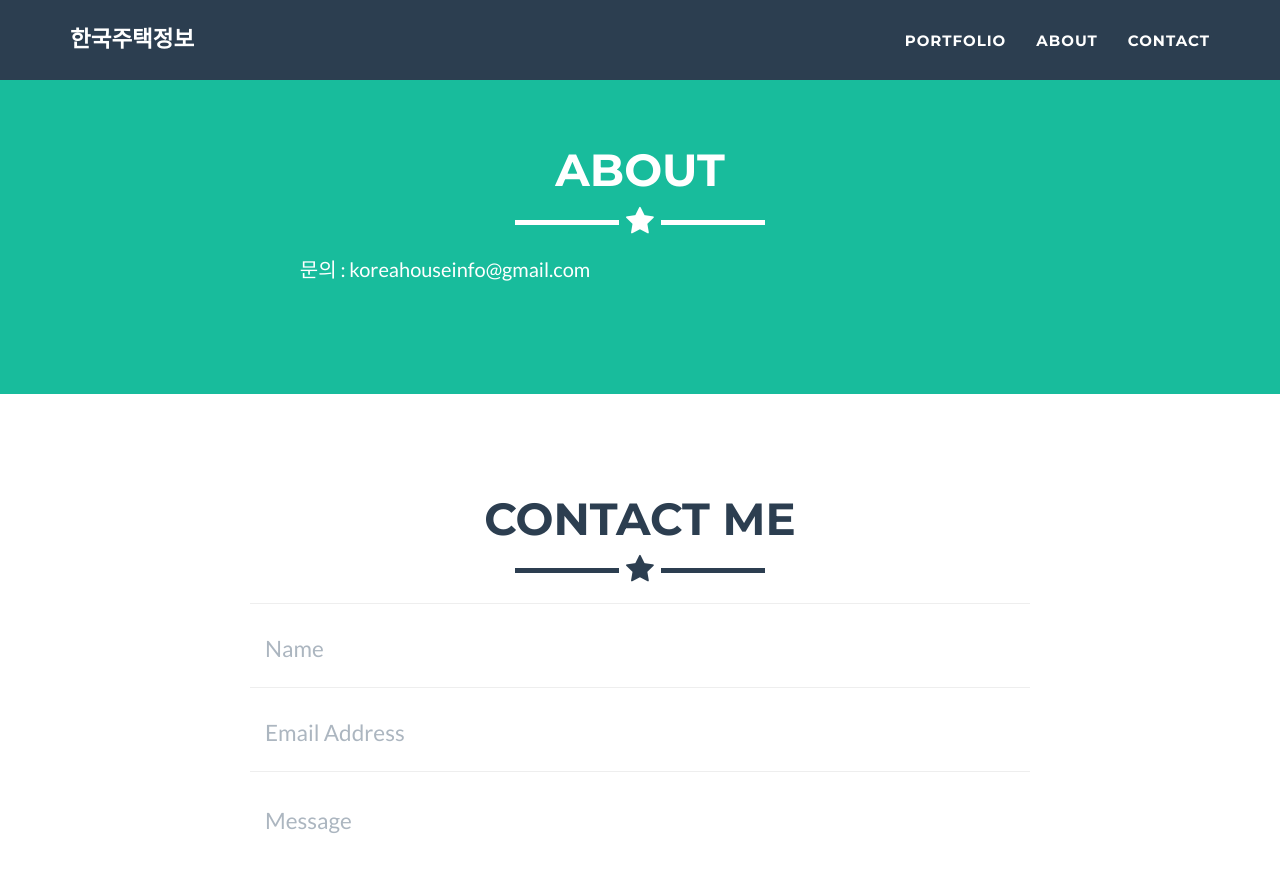
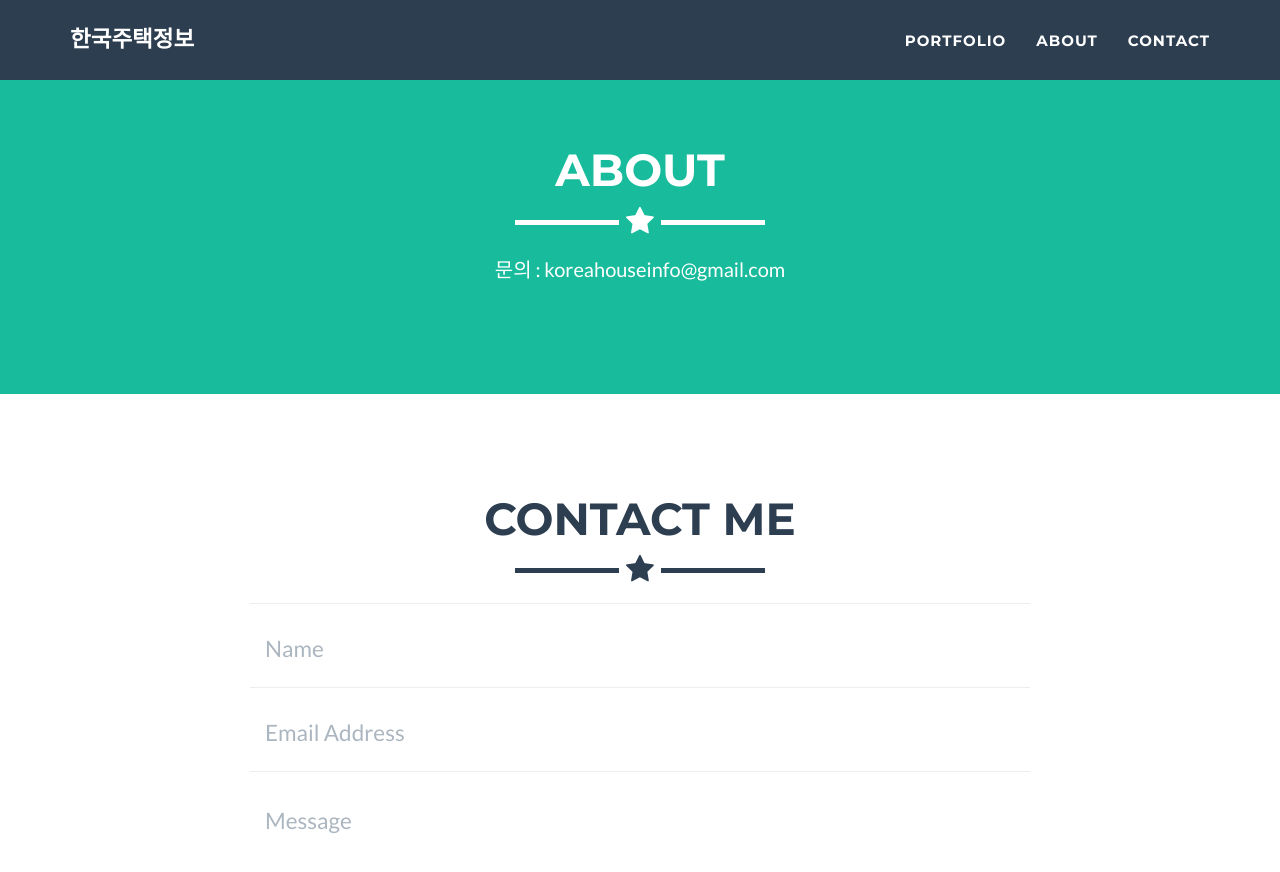
Before and after one commit to koreahouseinfo/koreahouseinfo.github.io, a Jekyll site: the page built from _posts/2014-07-18-project-1.markdown, in a window 1280 px wide and 900 px high, scrolled down 730 px. Shown: the top 872 px of the window. Built offline with Jekyll 4.4.1, drawn with Linux system fonts in a browser that asks for light colours.

Commit message:
align_center

```diff
--- a/_includes/about.html
+++ b/_includes/about.html
@@ -8,13 +8,14 @@
                 </div>
             </div>
             <div class="row">
-                <div class="col-lg-4 col-lg-offset-2 text-center">
+                <div class="col-lg-4 col-lg-offset-4 text-center">
                     <!-- <p>준비중</p> -->
+
                     <p>  문의 : koreahouseinfo@gmail.com</p>
                 </div>
-                <div class="col-lg-4">
-                    <!-- <p>- </p> -->
-                </div>
+                <!-- <div class="col-lg-4">
+                    <p>- </p>
+                </div>-->
                 <!-- <div class="col-lg-8 col-lg-offset-2 text-center">
                     <a href="https://github.com/jeromelachaud/freelancer-theme" class="btn btn-lg btn-outline">
                         <i class="fa fa-download"></i> Download Theme
```
Also changed, not shown: Gemfile.lock, 2 other files.
